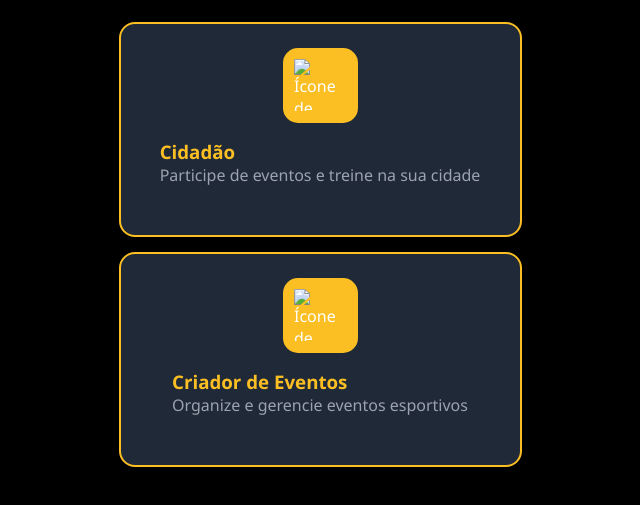
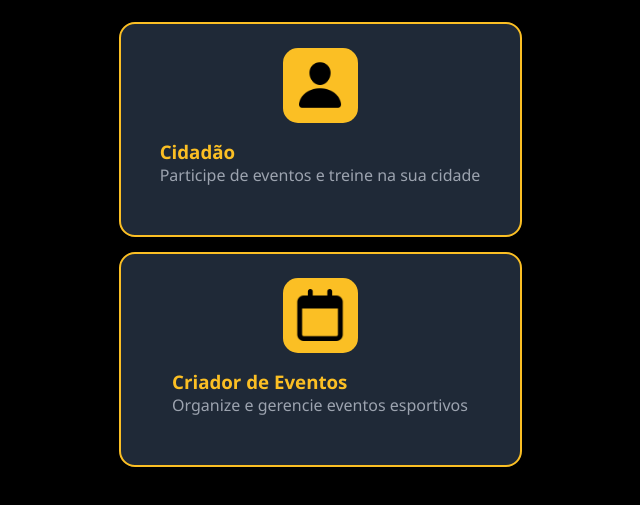
Before and after one commit to LucasEpifanio1/Pro-Esporte, a plain HTML site: page front_end/index.html in a window 1280 px wide. Shown: the part 201-706 px from the top of the page, without its empty margins (320-960 px from the left). Drawn offline with Linux system fonts and the light colour scheme; the site is published under a folder, as on GitHub Pages, so addresses that start at the root find nothing.

Commit message:
Atualizando as alterações do front end na atual estruturação das pastas e refatorando o caminho das imagens, agora dentro da pasta front end

```diff
--- a/front_end/index.html
+++ b/front_end/index.html
@@ -14,7 +14,7 @@
             <div class="itensIndex">
                 <div class="card" id="cidadao" onclick="opcaoCidadao()">
                     <div class="icon-container">
-                        <img src="/img/iconCidadao.png" alt="Ícone de cidadão" class="icon">
+                        <img src="img/iconCidadao.png" alt="Ícone de cidadão" class="icon">
                     </div>
                     <div class="cardDescricao">
                         <h3 class="tituloCard">Cidadão</h3>
@@ -24,7 +24,7 @@
 
                 <div class="card" id="criador" onclick="opcaoCriador()">
                     <div class="icon-container">
-                        <img src="/img/iconEevento.png" alt="Ícone de criador de eventos" class="icon">
+                        <img src="img/iconEevento.png" alt="Ícone de criador de eventos" class="icon">
                     </div>
                     <div class="cardDescricao">
                         <h3 class="tituloCard">Criador de Eventos</h3>
```
Also changed, not shown: front_end/tipoCriadorEventos.html (+2 -2 lines).
